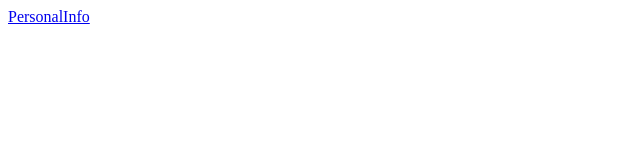
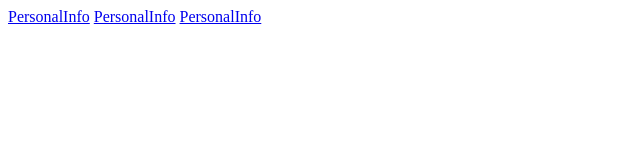
Before and after one commit to GeoChen/Mobile-App-Pages, a plain HTML site: page FirstAppV2.0/index.html in a window 1280 px wide. Shown: the whole page, without its empty margins (0-640 px from the left). Drawn offline with Linux system fonts and the light colour scheme.

Commit message:
Update index.html

```diff
--- a/FirstAppV2.0/index.html
+++ b/FirstAppV2.0/index.html
@@ -6,5 +6,7 @@
 </head>
 <body>
 	<a href="./pages/PersonalInfo.html">PersonalInfo</a>
+	<a href="./pages/comment.html">PersonalInfo</a>
+	<a href="./pages/list.html">PersonalInfo</a>
 </body>
 </html>
```
